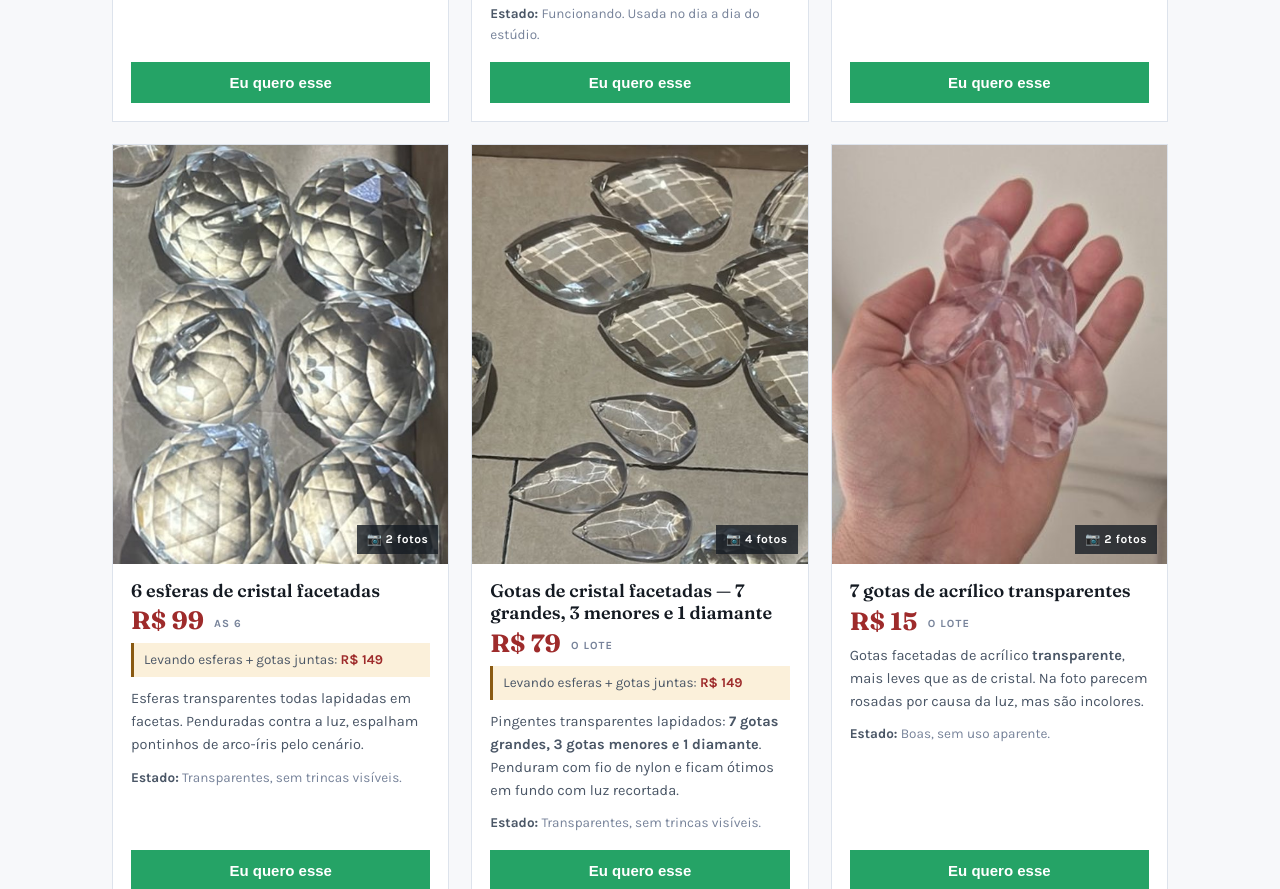
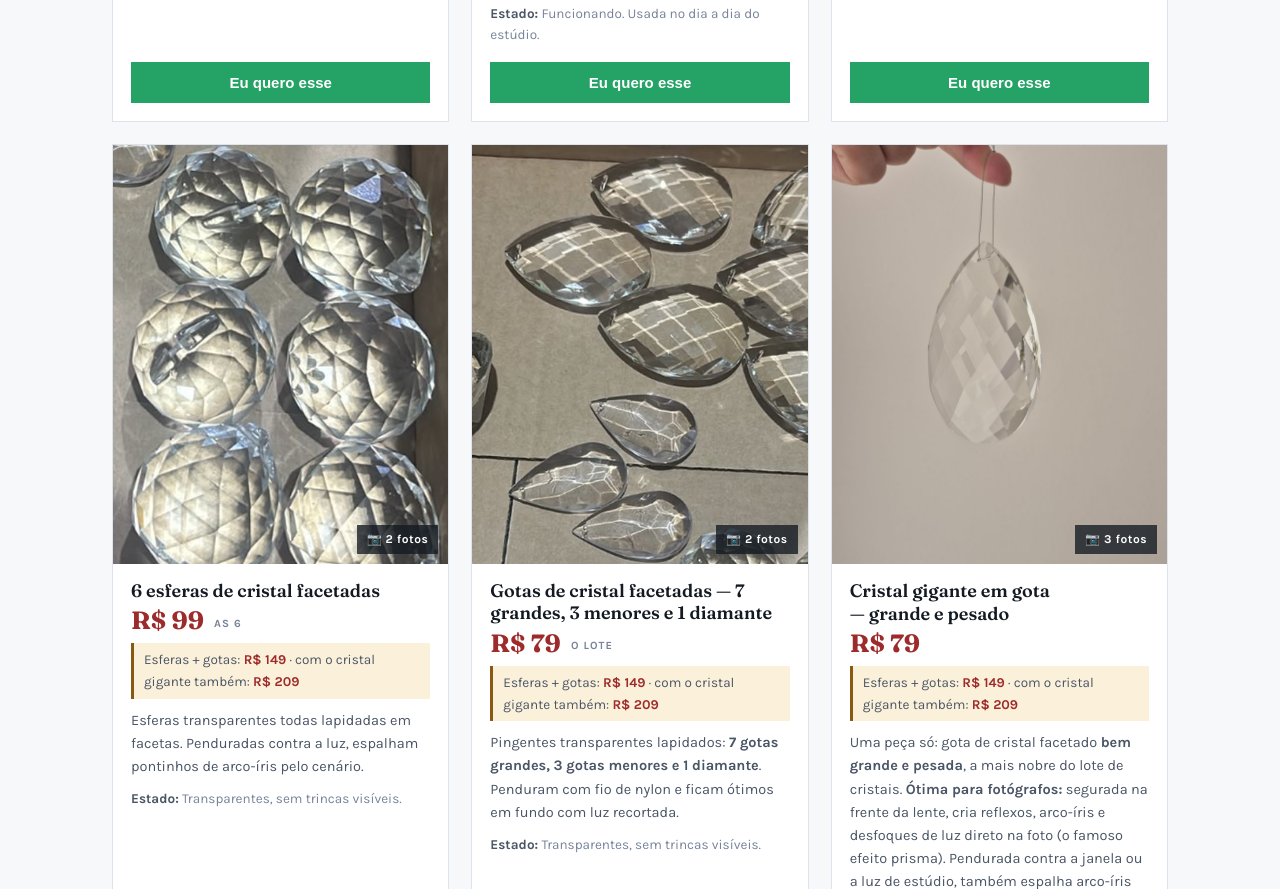
Before and after one commit to LAFOTOESTUDIO/props-a-venda-lafoto-previa, a plain HTML site: page index.html in a window 1280 px wide. Shown: the part 11111-12000 px from the top of the page. Drawn offline with Linux system fonts and the light colour scheme; no server answers.

Commit message:
Cristal gigante com uso para fotografos

```diff
--- a/index.html
+++ b/index.html
@@ -707,23 +707,36 @@ footer{margin-top:56px; padding-top:20px; border-top:1px solid var(--edge);
         <div class="txt">
           <h3>6 esferas de cristal facetadas</h3>
           <p class="preco">R$ 99 <span>as 6</span></p>
-          <p class="combo">Levando esferas + gotas juntas: <b>R$ 149</b></p>
+          <p class="combo">Esferas + gotas: <b>R$ 149</b> · com o cristal gigante também: <b>R$ 209</b></p>
           <p class="desc">Esferas transparentes todas lapidadas em facetas. Penduradas contra a luz, espalham pontinhos de arco-íris pelo cenário.</p>
           <p class="estado"><b>Estado:</b> Transparentes, sem trincas visíveis.</p>
           <button class="btn" data-nome="6 esferas de cristal facetadas" data-preco="99"><span>Eu quero esse</span></button>
         </div>
       </article>
-      <article class="item" id="gotas" data-fotos="fotos/galeria/gotas-1.jpg fotos/gotas.jpg fotos/gotas-lote.jpg">
+      <article class="item" id="gotas" data-fotos="fotos/gotas-lote.jpg">
         <div class="foto"><img src="fotos/gotas-grandes.jpg" alt="Gotas de cristal facetadas — 7 grandes, 3 menores e 1 diamante" loading="lazy"
              onload="this.closest('.foto').classList.remove('vazio')"
              onerror="this.closest('.foto').classList.add('vazio')"><span class="sem">foto em breve<br>pergunte pelo WhatsApp</span><span class="selo">Vendido</span><span class="selo-c">Quantidade a confirmar</span></div>
         <div class="txt">
           <h3>Gotas de cristal facetadas — 7 grandes, 3 menores e 1 diamante</h3>
           <p class="preco">R$ 79 <span>o lote</span></p>
-          <p class="combo">Levando esferas + gotas juntas: <b>R$ 149</b></p>
+          <p class="combo">Esferas + gotas: <b>R$ 149</b> · com o cristal gigante também: <b>R$ 209</b></p>
           <p class="desc">Pingentes transparentes lapidados: <b>7 gotas grandes, 3 gotas menores e 1 diamante</b>. Penduram com fio de nylon e ficam ótimos em fundo com luz recortada.</p>
           <p class="estado"><b>Estado:</b> Transparentes, sem trincas visíveis.</p>
           <button class="btn" data-nome="Gotas de cristal facetadas — 7 grandes, 3 menores e 1 diamante" data-preco="79"><span>Eu quero esse</span></button>
+        </div>
+      </article>
+      <article class="item" id="cristalgrande" data-fotos="fotos/galeria/cristalgrande-2.jpg fotos/gotas.jpg">
+        <div class="foto"><img src="fotos/galeria/gotas-1.jpg" alt="Cristal gigante em gota — grande e pesado" loading="lazy"
+             onload="this.closest('.foto').classList.remove('vazio')"
+             onerror="this.closest('.foto').classList.add('vazio')"><span class="sem">foto em breve<br>pergunte pelo WhatsApp</span><span class="selo">Vendido</span><span class="selo-c">Quantidade a confirmar</span></div>
+        <div class="txt">
+          <h3>Cristal gigante em gota — grande e pesado</h3>
+          <p class="preco">R$ 79</p>
+          <p class="combo">Esferas + gotas: <b>R$ 149</b> · com o cristal gigante também: <b>R$ 209</b></p>
+          <p class="desc">Uma peça só: gota de cristal facetado <b>bem grande e pesada</b>, a mais nobre do lote de cristais. <b>Ótima para fotógrafos:</b> segurada na frente da lente, cria reflexos, arco-íris e desfoques de luz direto na foto (o famoso efeito prisma). Pendurada contra a janela ou a luz de estúdio, também espalha arco-íris pelo cenário.</p>
+          <p class="estado"><b>Estado:</b> Transparentes, sem trincas visíveis.</p>
+          <button class="btn" data-nome="Cristal gigante em gota — grande e pesado" data-preco="79"><span>Eu quero esse</span></button>
         </div>
       </article>
       <article class="item" id="rosa" data-fotos="fotos/galeria/rosa-1.jpg">
```
